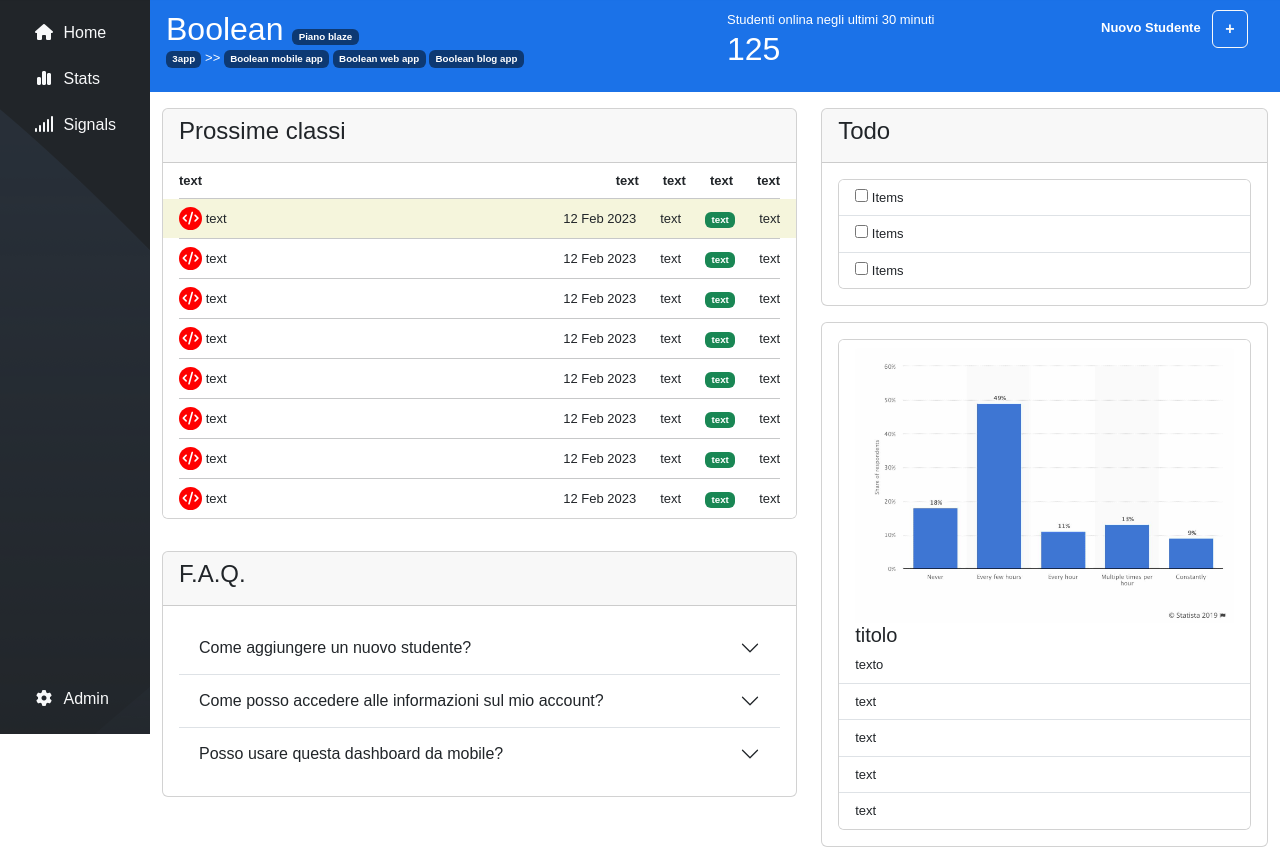
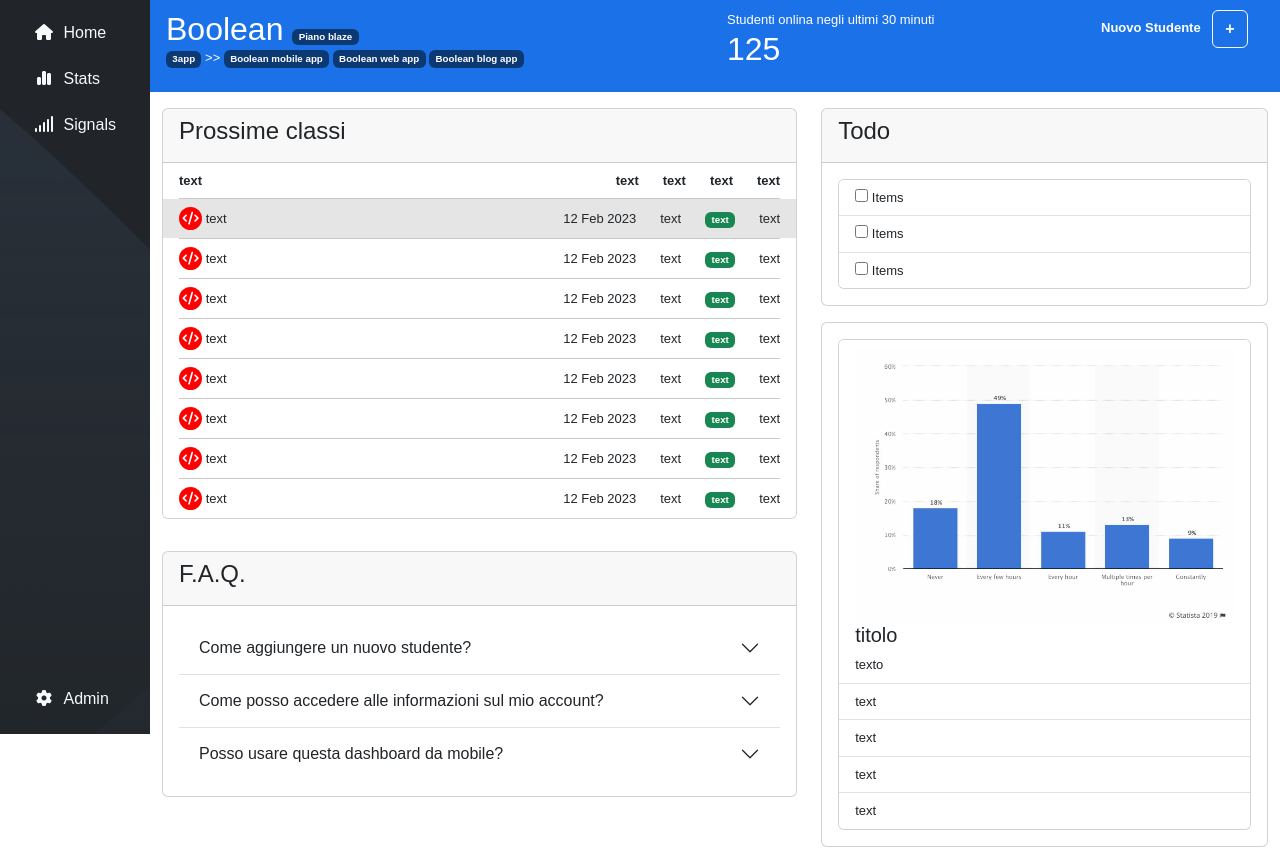
Before and after one commit to IanzanoLorenzo/html-css-bootstrap-dashboard, a plain HTML site: page index.html in a window 1280 px wide. In both pictures the pointer is over the item 479 px from the left and 284 px from the top of the page. Shown: the part 66-929 px from the top of the page. Drawn offline with nearby package versions, Linux system fonts and the light colour scheme.

Commit message:
ottimizzata sezione prossime class

```diff
--- a/css/style.css
+++ b/css/style.css
@@ -130,7 +130,7 @@ main{
         }
 
         .next-classes-item:hover{
-            background-color: beige !important;
+            background-color: #e5e5e5 !important;
             cursor: pointer;
         }
 
```
